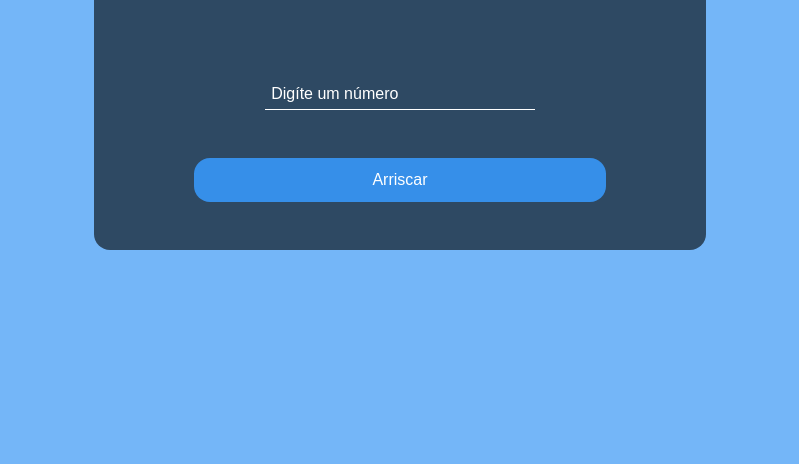
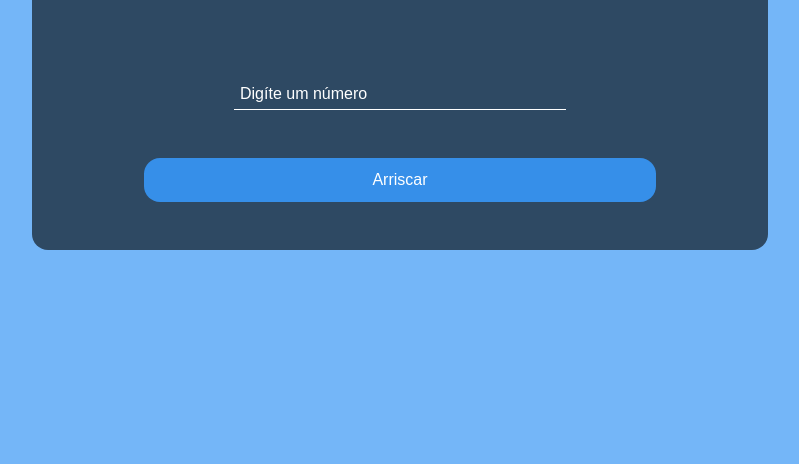
Before and after one commit to luizneto375/Jogo-Acerte-o-Numero, a plain HTML site: page index.html in a window 1280 px wide. Shown: the part 336-800 px from the top of the page, without its empty margins (240-1039 px from the left). Drawn offline with Linux system fonts and the light colour scheme.

Commit message:
fazendo teste no input

```diff
--- a/CSS/style.css
+++ b/CSS/style.css
@@ -25,6 +25,8 @@ body {
     border-radius: 1rem;
     padding: 3rem;
     color: var(--color-white);
+    width: 50%;
+
 }
 
 .content input {
@@ -55,4 +57,10 @@ body {
     border-radius: 1rem;
     color: var(--color-white);
     margin-top: 2rem;
+    cursor: pointer;
+    transition: .5s;
 }
+
+.content button:hover {
+    background-color: var(--color-blue);
+}
```
